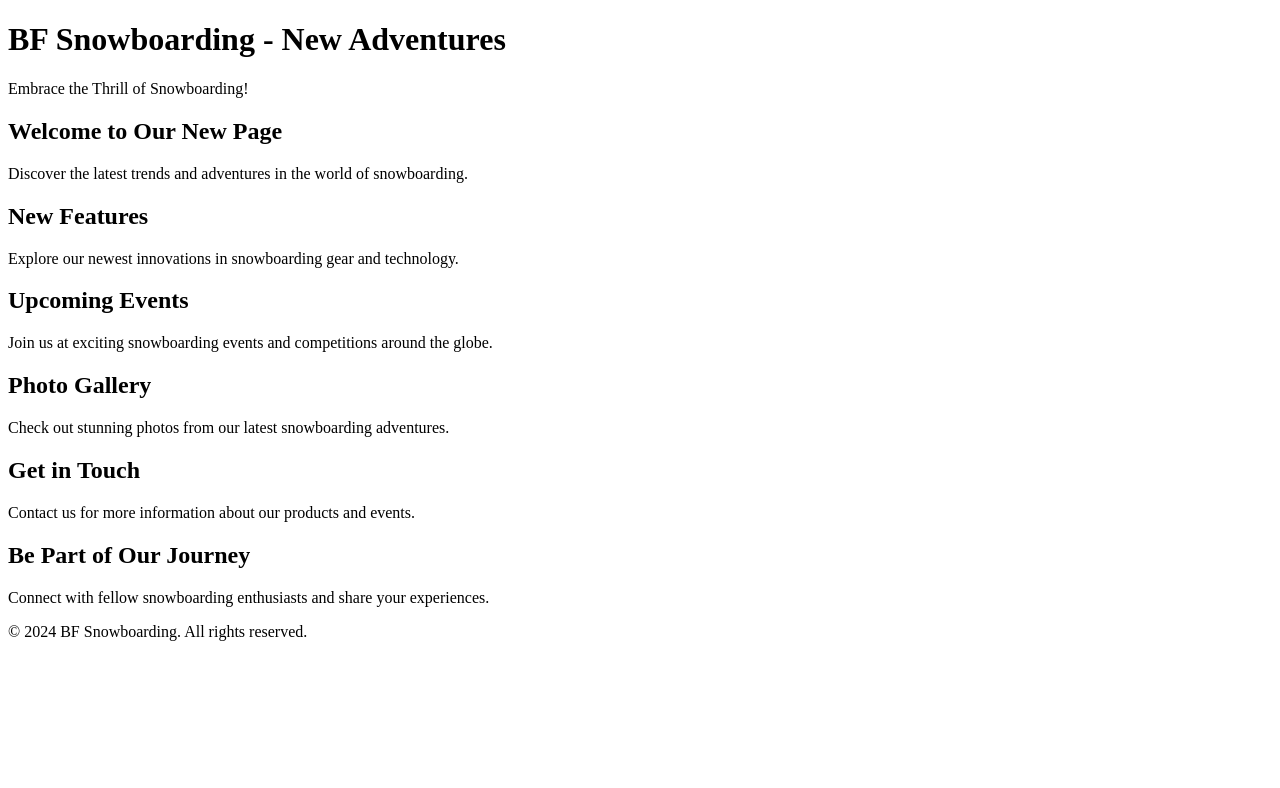
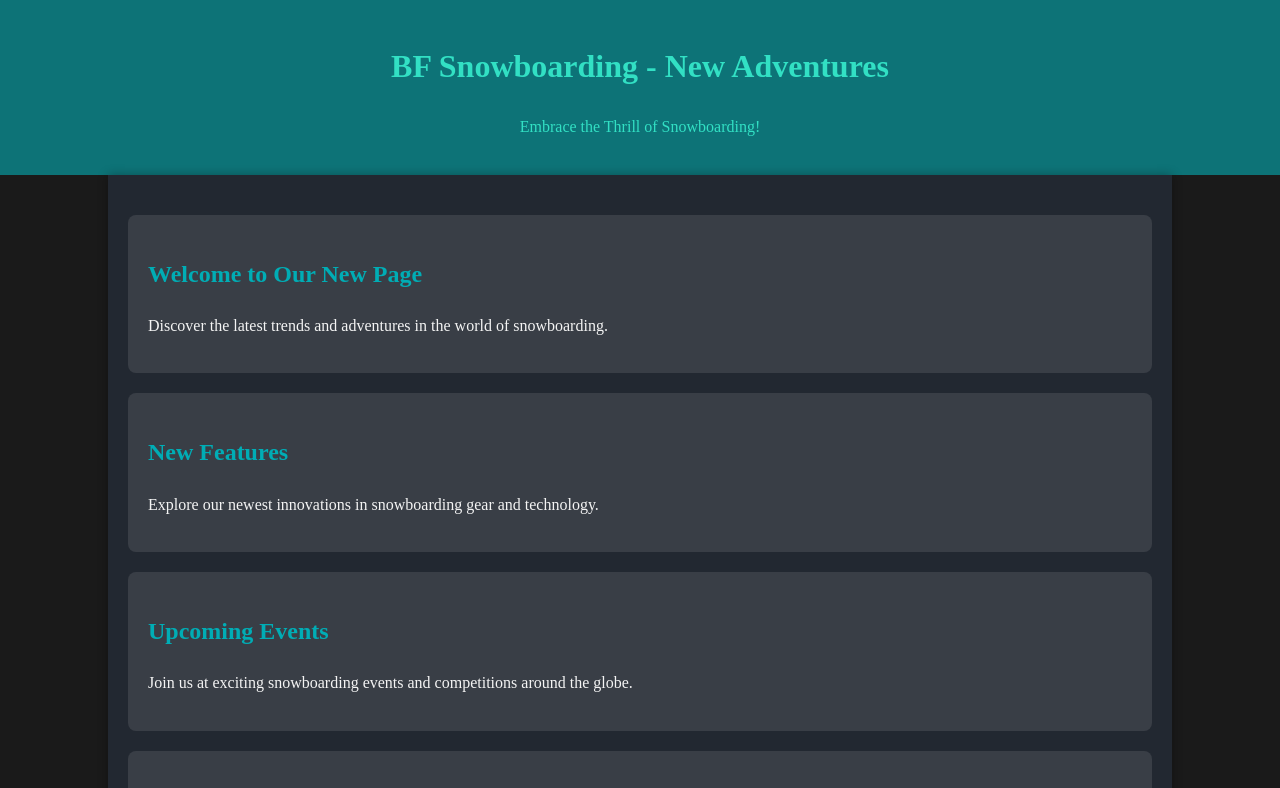
Before and after one commit to OscarnotOskar/BF.github.io, a plain HTML site: page content.html in a window 1280 px wide. Shown: the top 788 px of the page. Drawn offline with Linux system fonts and the light colour scheme.

Commit message:
Update content.html

```diff
--- a/content.html
+++ b/content.html
@@ -3,7 +3,68 @@
 <head>
     <title>BF Snowboarding - New Page</title>
     <style>
-        /* ... same styles as previous HTML ... */
+        body {
+            font-family: 'Times New Roman', serif;
+            line-height: 1.6;
+            color: #f4f4f4; /* Light text color */
+            background: #1a1a1a; /* Dark background color */
+            margin: 0;
+            padding: 0;
+        }
+        header {
+            background-color: #0d7377; /* Neon teal background */
+            color: #32e0c4; /* Brighter teal text */
+            padding: 20px 0;
+            text-align: center;
+        }
+        footer {
+            background-color: #0d7377; /* Consistent with header */
+            color: #32e0c4;
+            text-align: center;
+            padding: 10px 0;
+            position: relative;
+            bottom: 0;
+            width: 100%;
+        }
+        .container {
+            width: 80%;
+            margin: auto;
+            overflow: hidden;
+            padding: 20px;
+            background: #222831; /* Slightly lighter dark background for the container */
+            box-shadow: 0 0 10px rgba(0, 0, 0, 0.3);
+        }
+        section {
+            margin: 20px 0;
+            padding: 20px;
+            background: #393e46; /* Dark grey background for sections */
+            border-radius: 8px;
+        }
+        h2 {
+            color: #00adb5; /* Neon accent color */
+        }
+        p {
+            margin: 15px 0;
+        }
+        .call-to-action {
+            background-color: #222831; /* Dark background for CTA */
+            color: #00adb5; /* Neon text color */
+            padding: 20px;
+            text-align: center;
+            margin: 20px 0;
+            border: 2px solid #00adb5; /* Neon border */
+        }
+        a {
+            color: #32e0c4;
+            text-decoration: none;
+        }
+        a:hover {
+            color: #eeeeee; /* Lighter color on hover */
+            text-decoration: underline;
+        }
+    </style>
+</head>
+<body>
     </style>
 </head>
 <body>
```
